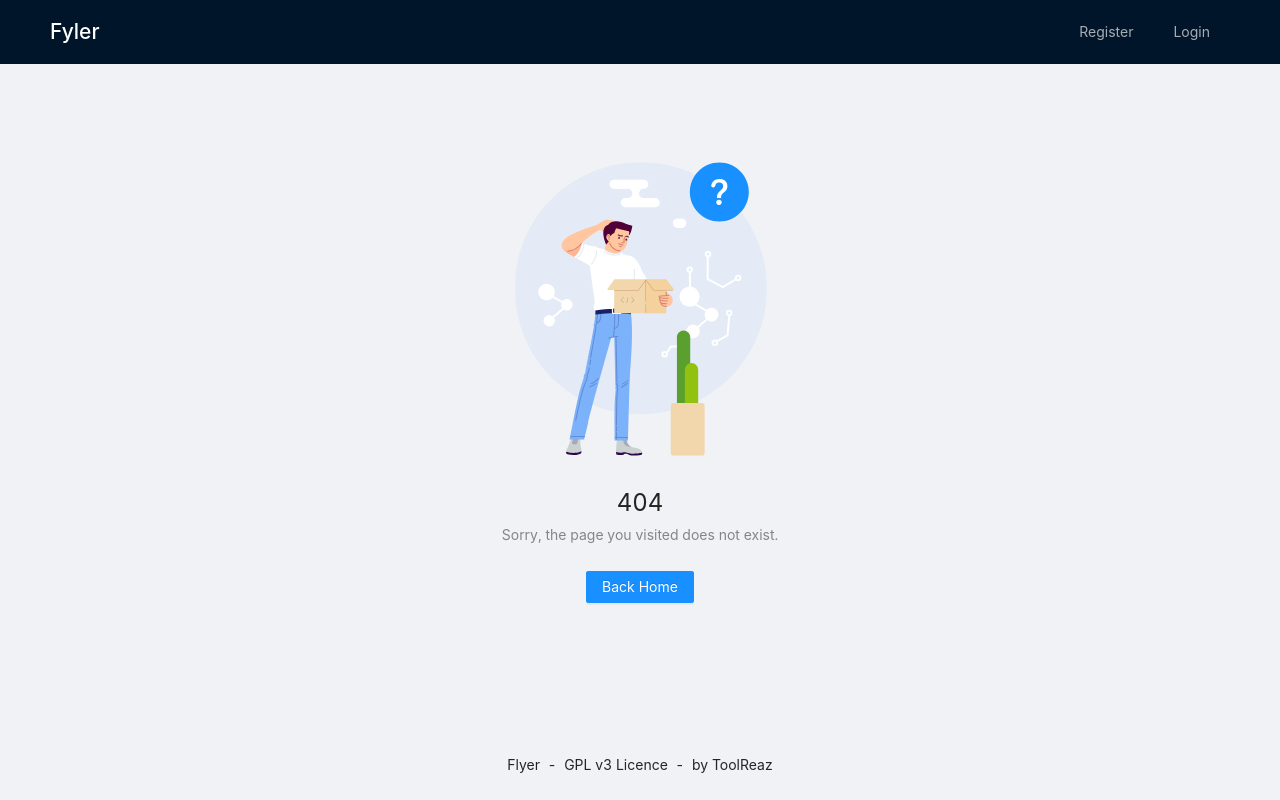
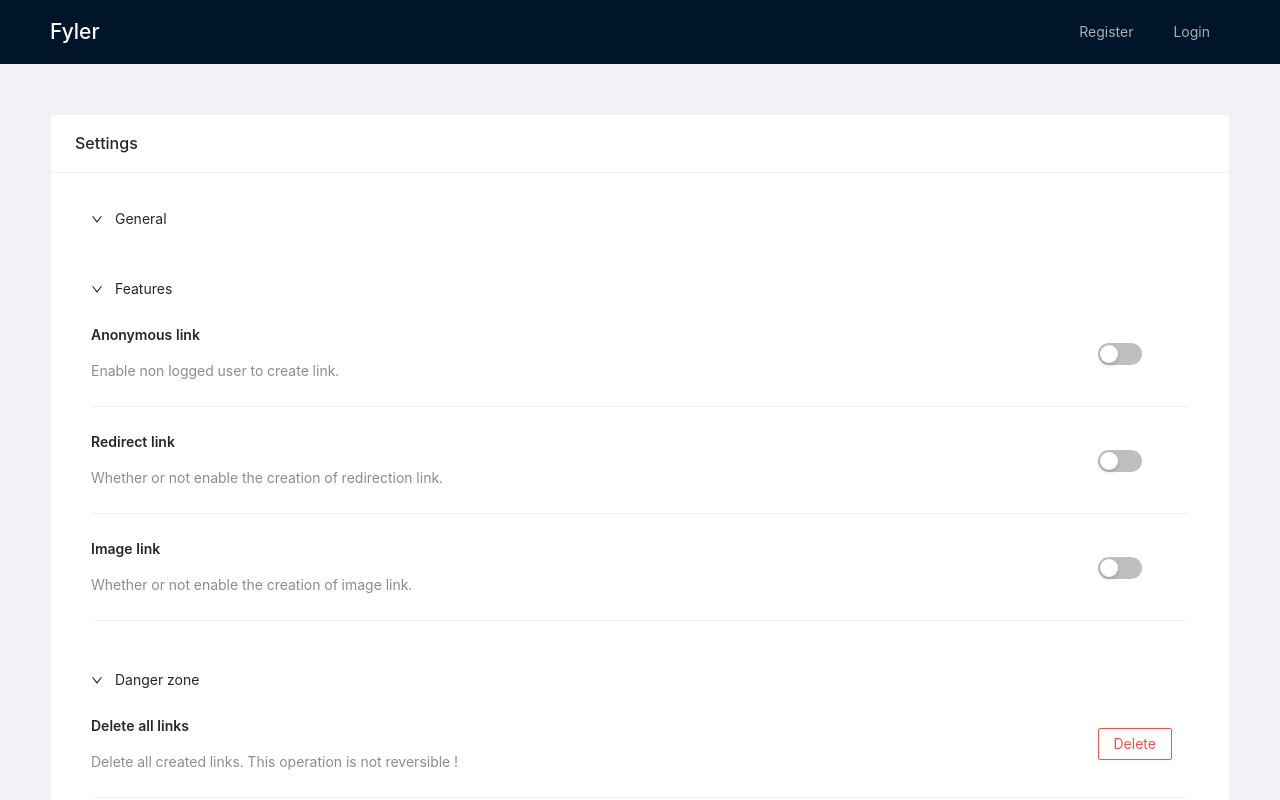
Before and after one commit to ToolReaz/fyler, a Next.js app: page /admin/settings in a window 1280 px wide. Before the commit this address had no page. Shown: the top 800 px of the page. Built offline with nearby package versions, Linux system fonts and the light colour scheme.

Commit message:
Create admin settings panel

```diff
--- /dev/null
+++ b/components/SettingButton.jsx
@@ -0,0 +1,22 @@
+import { Button, Col, Divider, Row, Typography } from "antd";
+import React from "react";
+
+export default function SettingButton({ title, description, button, onClick }) {
+  return (
+    <Row align="middle">
+      <Col span={22}>
+        <p>
+          <Typography.Text strong>{title}</Typography.Text>
+        </p>
+        <Typography.Text type="secondary">{description}</Typography.Text>
+        <br />
+      </Col>
+      <Col span={2}>
+        <Button onClick={onClick} type="default" danger>
+          {button}
+        </Button>
+      </Col>
+      <Divider />
+    </Row>
+  );
+}
--- /dev/null
+++ b/components/SettingSwitch.jsx
@@ -0,0 +1,18 @@
+import { Col, Divider, Row, Switch, Typography } from "antd";
+import React from "react";
+
+export default function SettingSwitch({ title, description }) {
+  return (
+    <Row align="middle">
+      <Col span={22}>
+        <p><Typography.Text strong>{title}</Typography.Text></p>
+        <Typography.Text type="secondary">{description}</Typography.Text>
+        <br />
+      </Col>
+      <Col span={2}>
+        <Switch />
+      </Col>
+      <Divider />
+    </Row>
+  );
+}
--- /dev/null
+++ b/pages/admin/settings.jsx
@@ -0,0 +1,52 @@
+import { Button, Card, Collapse, message } from "antd";
+import React from "react";
+import SettingButton from "../../components/SettingButton";
+import SettingSwitch from "../../components/SettingSwitch";
+
+const { Panel } = Collapse;
+
+export default function settings() {
+  const deleteAllLinks = async () => {
+    message.warning("Not implemented yet");
+  };
+
+  const deleteAllAccounts = async () => {
+    message.warning("Not implemented yet");
+  };
+
+  return (
+    <Card title="Settings">
+      <Collapse ghost defaultActiveKey={[1, 2, 3]}>
+        <Panel key={1} header="General"></Panel>
+        <Panel key={2} header="Features">
+          <SettingSwitch
+            title="Anonymous link"
+            description="Enable non logged user to create link."
+          />
+          <SettingSwitch
+            title="Redirect link"
+            description="Whether or not enable the creation of redirection link."
+          />
+          <SettingSwitch
+            title="Image link"
+            description="Whether or not enable the creation of image link."
+          />
+        </Panel>
+        <Panel key={3} header="Danger zone">
+          <SettingButton
+            title="Delete all links"
+            description="Delete all created links. This operation is not reversible !"
+            button="Delete"
+            onClick={deleteAllLinks}
+          />
+          <SettingButton
+            title="Delete all users"
+            description="Delete all user accounts (except admin accounts). This operation is not reversible !"
+            button="Delete"
+            onClick={deleteAllAccounts}
+          />
+        </Panel>
+      </Collapse>
+    </Card>
+  );
+}
```
